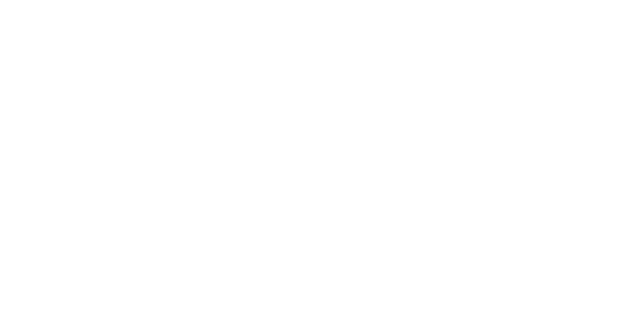
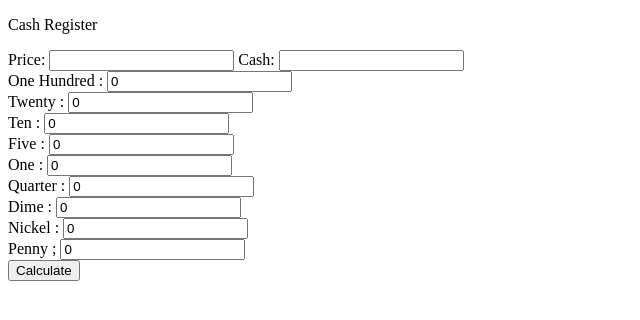
Before and after one commit to kadjialan/cash-register-js, a plain HTML site: page index.html in a window 1280 px wide. Shown: the whole page, without its empty margins (0-640 px from the left). Drawn offline with Linux system fonts and the light colour scheme.

Commit message:
complete html

```diff
--- a/index.html
+++ b/index.html
@@ -1,15 +1,127 @@
 <!DOCTYPE html>
 <html lang="en">
-<head>
-    <meta charset="UTF-8">
-    <meta name="viewport" content="width=device-width, initial-scale=1.0">
-    <link rel="stylesheet" href="assets/styles/styles.css">
+  <head>
+    <meta charset="UTF-8" />
+    <meta name="viewport" content="width=device-width, initial-scale=1.0" />
+    <link rel="stylesheet" href="assets/styles/styles.css" />
     <title>Register</title>
-</head>
-<body>
-
-
+  </head>
+  <body>
+    <div id="container">
+      <form action="" id="cash-register">
+        <p class="title">Cash Register</p>
+        <div class="form-row">
+          <label for="price">Price:</label>
+          <input type="text" class="txt-input" id="price" autocomplete="off" />
+          <label for="cash">Cash:</label>
+          <input type="text" class="txt-input" id="cash" autocomplete="off" />
+        </div>
+        <div class="form-row">
+          <label for="one-hundred">One Hundred :</label>
+          <input
+            type="text"
+            class="txt-input"
+            id="one-hundred"
+            value="0"
+            autocomplete="off"
+            onfocus="if(this.value == '0') {this.value = '';}"
+          />
+        </div>
+        <div class="form-row">
+          <label for="twenty">Twenty :</label>
+          <input
+            type="text"
+            class="txt-input"
+            id="twenty"
+            value="0"
+            autocomplete="off"
+            onfocus="if(this.value == '0') {this.value = '';}"
+          />
+        </div>
+        <div class="form-row">
+          <label for="ten">Ten :</label>
+          <input
+            type="text"
+            class="txt-input"
+            id="ten"
+            value="0"
+            autocomplete="off"
+            onfocus="if(this.value == '0') {this.value = '';}"
+          />
+        </div>
+        <div class="form-row">
+          <label for="five">Five :</label>
+          <input
+            type="text"
+            class="txt-input"
+            id="five"
+            value="0"
+            autocomplete="off"
+            onfocus="if(this.value == '0') {this.value = '';}"
+          />
+        </div>
+        <div class="form-row">
+          <label for="one">One :</label>
+          <input
+            type="text"
+            class="txt-input"
+            id="one"
+            value="0"
+            autocomplete="off"
+            onfocus="if(this.value == '0') {this.value = '';}"
+          />
+        </div>
+        <div class="form-row">
+          <label for="quarter">Quarter :</label>
+          <input
+            type="text"
+            class="txt-input"
+            id="quarter"
+            value="0"
+            autocomplete="off"
+            onfocus="if(this.value == '0') {this.value = '';}"
+          />
+        </div>
+        <div class="form-row">
+          <label for="dime">Dime :</label>
+          <input
+            type="text"
+            class="txt-input"
+            id="dime"
+            value="0"
+            autocomplete="off"
+            onfocus="if(this.value == '0') {this.value = '';}"
+          />
+        </div>
+        <div class="form-row">
+          <label for="nickel">Nickel :</label>
+          <input
+            type="text"
+            class="txt-input"
+            id="nickel"
+            value="0"
+            autocomplete="off"
+            onfocus="if(this.value == '0') {this.value = '';}"
+          />
+        </div>
+        <div class="form-row">
+          <label for="penny">Penny ;</label>
+          <input
+            type="text"
+            class="txt-input"
+            id="penny"
+            value="0"
+            autocomplete="off"
+            onfocus="if(this.value == '0') {this.value = '';}"
+          />
+        </div>
+        <div class="form-row">
+          <button id="submit-btn" class="calulate">Calculate</button>
+        </div>
+      </form>
+      <p id="result"></p>
+    </div>
 
     <script src="assets/script/script.js"></script>
-</body>
+  </body>
 </html>
```
